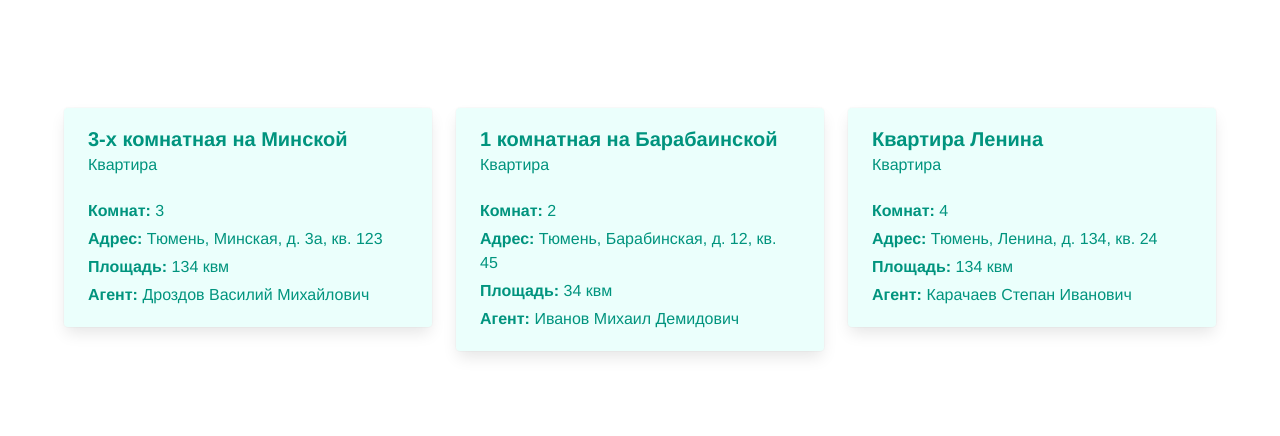
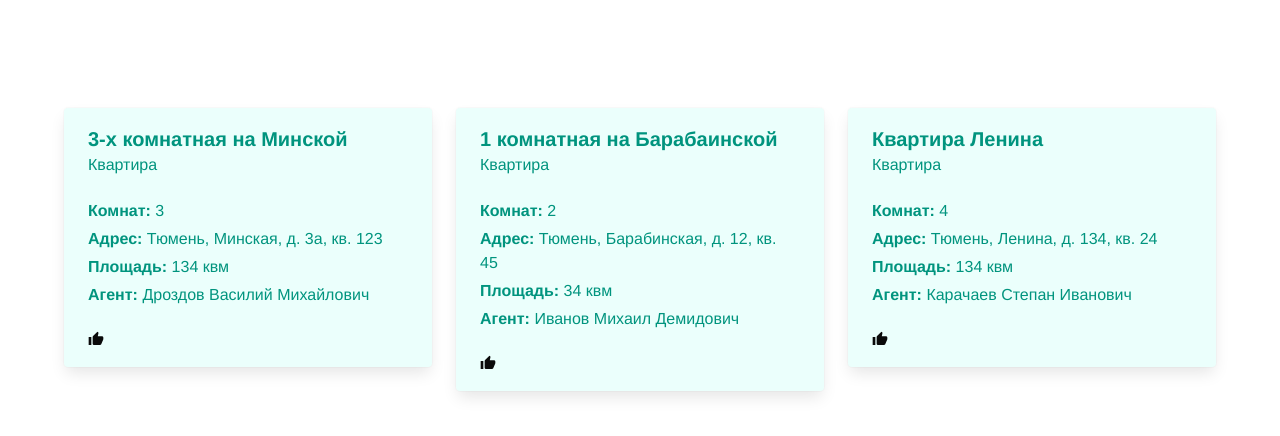
Before and after one commit to iozheg/flats_test_task, a Vue app: page / in a window 1280 px wide. Shown: the top 436 px of the page. Built offline with nearby package versions, Linux system fonts and the light colour scheme.

Commit message:
add like feature

```diff
--- a/src/App.vue
+++ b/src/App.vue
@@ -8,7 +8,10 @@
             :key="flat.id"
             class="column is-4"
           >
-            <flat-item :flat="flat" />
+            <flat-item
+              :flat="flat"
+              @like="likeFlat(flat.id)"
+            />
           </div>
         </div>
       </div>
@@ -18,7 +21,7 @@
 
 <script>
 import FlatItem from './components/FlatItem';
-import { getFlats } from './api';
+import { getFlats, likeFlat } from './api';
 
 export default {
   name: 'App',
@@ -32,12 +35,26 @@ export default {
 
   async created() {
     try {
-      this.flats = await getFlats();
+      this.flats = (await getFlats()).map(flat => ({ liked: false, ...flat }));
     } catch (e) {
       console.log(e);
     }
-  }
-}
+  },
+
+  methods: {
+    async likeFlat(flatId) {
+      try {
+        const result = await likeFlat(flatId);
+        if (result) {
+          const likedFlat = this.flats.find(flat => flat.id === flatId);
+          likedFlat.liked = !likedFlat.liked;
+        }
+      } catch (e) {
+        console.log(e);
+      }
+    }
+  },
+};
 </script>
 
 <style lang="scss">
--- a/src/api/index.js
+++ b/src/api/index.js
@@ -3,3 +3,7 @@ import flats from './mocks.json';
 export async function getFlats() {
   return flats.response;
 }
+
+export async function likeFlat(id) {
+  return !!id;
+}
--- a/src/components/FlatItem.vue
+++ b/src/components/FlatItem.vue
@@ -11,6 +11,21 @@
           <li><b>Агент:</b> {{ agent }}</li>
         </ul>
       </div>
+      <nav class="level is-mobile">
+        <div class="level-left">
+          <a class="level-item">
+            <span
+              class="icon is-small"
+              :class="likeColor"
+              @click="like"
+            >
+              <svg style="width:24px;height:24px" viewBox="0 0 24 24">
+                  <path fill="currentColor" d="M23,10C23,8.89 22.1,8 21,8H14.68L15.64,3.43C15.66,3.33 15.67,3.22 15.67,3.11C15.67,2.7 15.5,2.32 15.23,2.05L14.17,1L7.59,7.58C7.22,7.95 7,8.45 7,9V19A2,2 0 0,0 9,21H18C18.83,21 19.54,20.5 19.84,19.78L22.86,12.73C22.95,12.5 23,12.26 23,12V10M1,21H5V9H1V21Z" />
+              </svg>
+            </span>
+          </a>
+        </div>
+      </nav>
     </article>
   </div>
 </template>
@@ -61,6 +76,16 @@ export default {
       } = this.flat.relationships?.attributes || {};
       return `${last_name} ${first_name} ${middle_name}`;
     },
+
+    likeColor() {
+      return this.flat.liked ? 'has-text-danger': 'has-text-black';
+    },
+  },
+
+  methods: {
+    like() {
+      this.$emit('like');
+    },
   },
 };
 </script>
```
